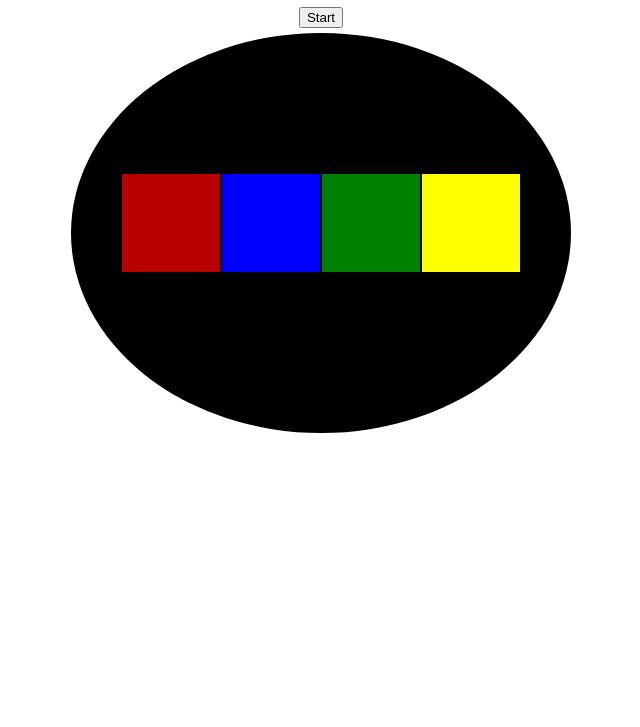
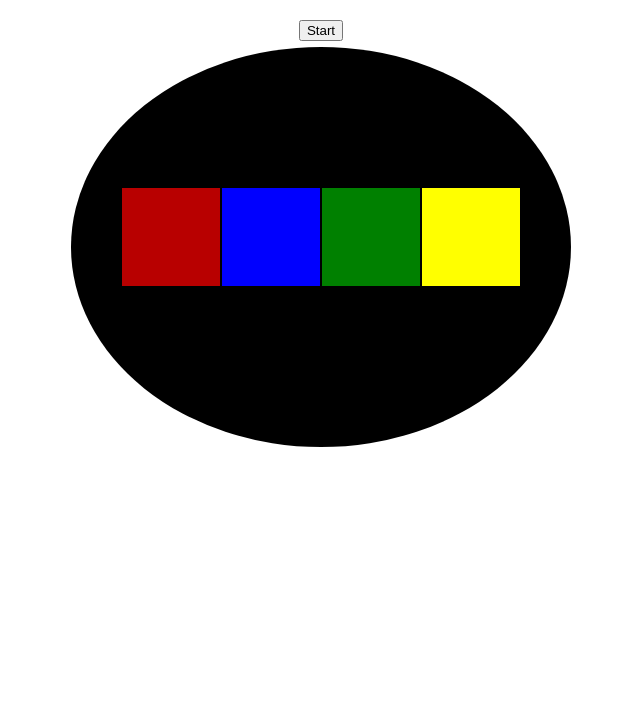
Before and after one commit to nikolas-haug/simon_says_js, a plain HTML site: page index.html in a window 1280 px wide. Shown: the part 73-800 px from the top of the page, without its empty margins (319-959 px from the left). Drawn offline with Linux system fonts and the light colour scheme.

Commit message:
add button margins

```diff
--- a/style.css
+++ b/style.css
@@ -13,11 +13,13 @@
 
 .game-util {
     text-align: center;
-    margin-bottom: 5px;
+    /* margin-bottom: 5px; */
+    height: 40px;
 }
 
 .start-button {
     cursor: pointer;
+    margin-top: 13px;
 }
 
 #lights-container {
```
Also changed, not shown: index.html (+3 -0 lines).
